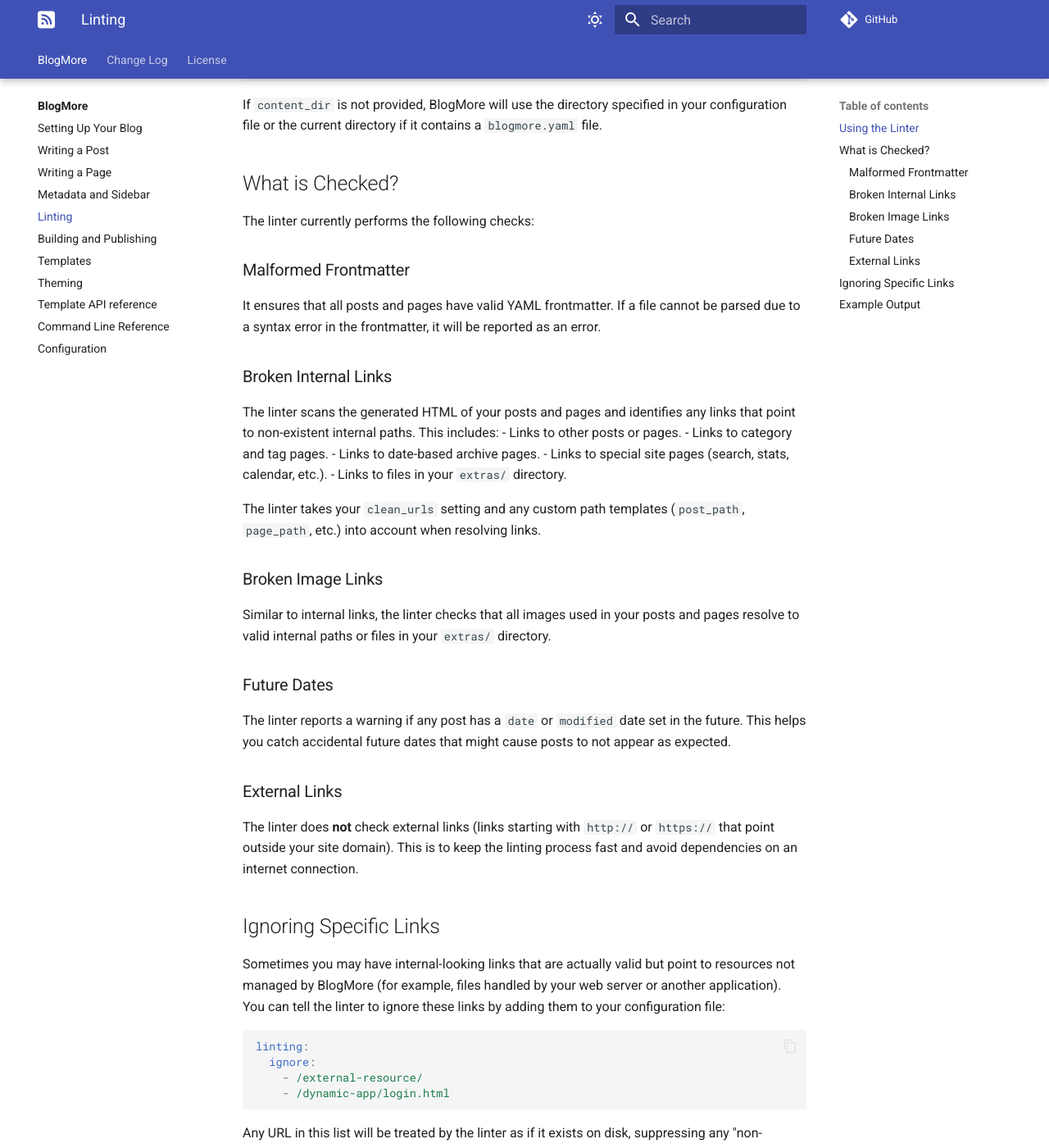
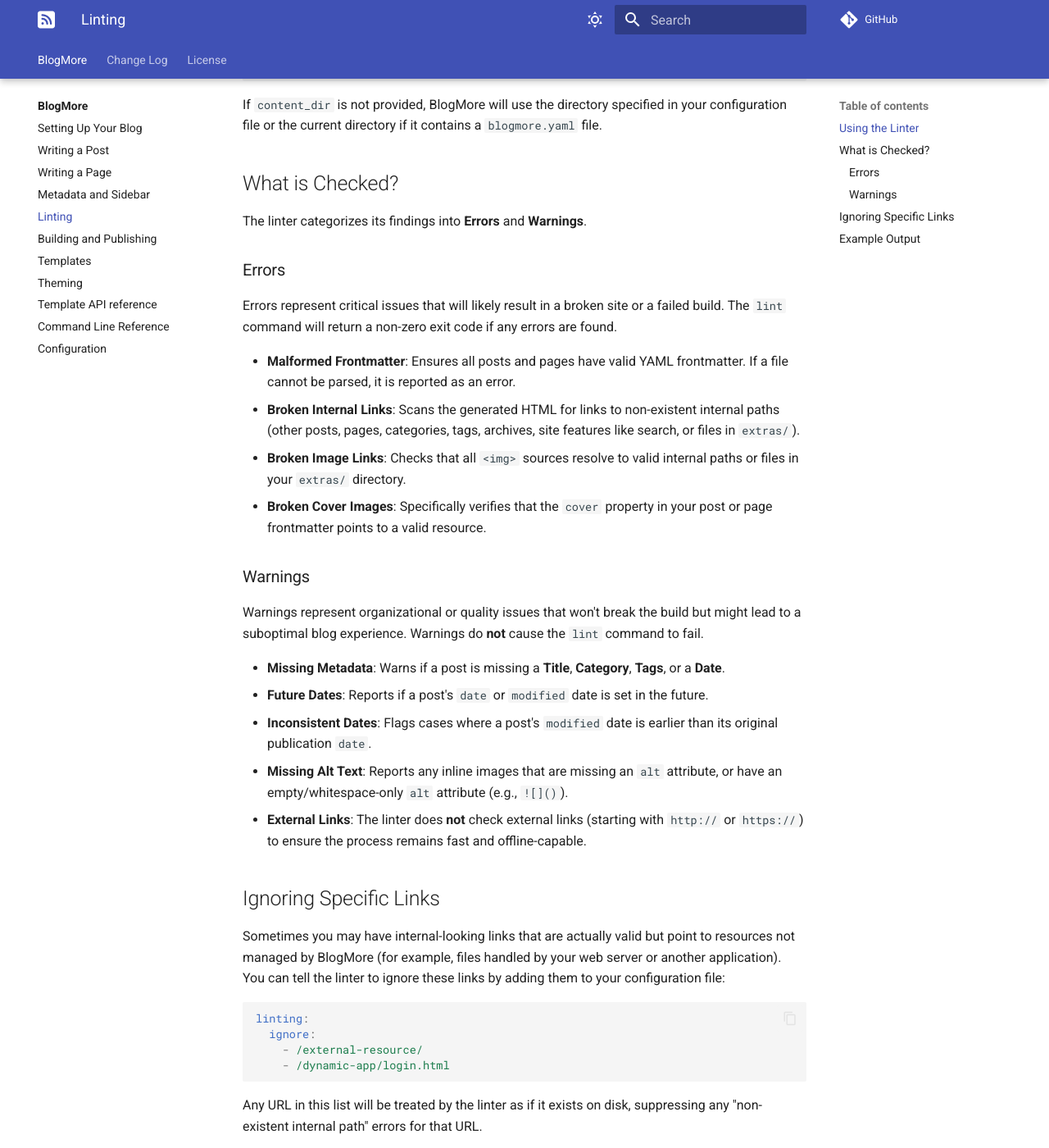
Before and after one commit to davep/blogmore, an MkDocs documentation site: the page built from docs/linting.md, in a window 1280 px wide and 1400 px high, scrolled down 476 px. Shown: the whole window at 82% size. Built offline with MkDocs 1.6.1 and Material for MkDocs 9.7.7, drawn with Linux system fonts in a browser that asks for light colours; comment, search, counter and statistics services are not loaded; some of the changed text lies outside the part shown.

Commit message:
Update the linting docs to reflect the latest changes

````diff
--- a/docs/linting.md
+++ b/docs/linting.md
@@ -20,29 +20,26 @@ If `content_dir` is not provided, BlogMore will use the directory specified in y
 
 ## What is Checked?
 
-The linter currently performs the following checks:
+The linter categorizes its findings into **Errors** and **Warnings**.
 
-### Malformed Frontmatter
-It ensures that all posts and pages have valid YAML frontmatter. If a file cannot be parsed due to a syntax error in the frontmatter, it will be reported as an error.
+### Errors
 
-### Broken Internal Links
-The linter scans the generated HTML of your posts and pages and identifies any links that point to non-existent internal paths. This includes:
-- Links to other posts or pages.
-- Links to category and tag pages.
-- Links to date-based archive pages.
-- Links to special site pages (search, stats, calendar, etc.).
-- Links to files in your `extras/` directory.
+Errors represent critical issues that will likely result in a broken site or a failed build. The `lint` command will return a non-zero exit code if any errors are found.
 
-The linter takes your `clean_urls` setting and any custom path templates (`post_path`, `page_path`, etc.) into account when resolving links.
+*   **Malformed Frontmatter**: Ensures all posts and pages have valid YAML frontmatter. If a file cannot be parsed, it is reported as an error.
+*   **Broken Internal Links**: Scans the generated HTML for links to non-existent internal paths (other posts, pages, categories, tags, archives, site features like search, or files in `extras/`).
+*   **Broken Image Links**: Checks that all `<img>` sources resolve to valid internal paths or files in your `extras/` directory.
+*   **Broken Cover Images**: Specifically verifies that the `cover` property in your post or page frontmatter points to a valid resource.
 
-### Broken Image Links
-Similar to internal links, the linter checks that all images used in your posts and pages resolve to valid internal paths or files in your `extras/` directory.
+### Warnings
 
-### Future Dates
-The linter reports a warning if any post has a `date` or `modified` date set in the future. This helps you catch accidental future dates that might cause posts to not appear as expected.
+Warnings represent organizational or quality issues that won't break the build but might lead to a suboptimal blog experience. Warnings do **not** cause the `lint` command to fail.
 
-### External Links
-The linter does **not** check external links (links starting with `http://` or `https://` that point outside your site domain). This is to keep the linting process fast and avoid dependencies on an internet connection.
+*   **Missing Metadata**: Warns if a post is missing a **Title**, **Category**, **Tags**, or a **Date**.
+*   **Future Dates**: Reports if a post's `date` or `modified` date is set in the future.
+*   **Inconsistent Dates**: Flags cases where a post's `modified` date is earlier than its original publication `date`.
+*   **Missing Alt Text**: Reports any inline images that are missing an `alt` attribute, or have an empty/whitespace-only `alt` attribute (e.g., `![]()`).
+*   **External Links**: The linter does **not** check external links (starting with `http://` or `https://`) to ensure the process remains fast and offline-capable.
 
 ## Ignoring Specific Links
 
@@ -59,13 +56,16 @@ Any URL in this list will be treated by the linter as if it exists on disk, supp
 
 ## Example Output
 
-When errors are found, the linter will report them with the file path and line content (if applicable):
+When issues are found, the linter will report them with the file path (relative to your content directory):
 
 ```text
 Linting site in ./content...
-ERROR: ./content/posts/my-post.md: Link points to non-existent internal path: /non-existent-page.html (resolved to /non-existent-page.html)
-WARNING: ./content/posts/future-post.md: Post date is in the future: 2026-12-25 00:00:00
-Linting complete: 1 error(s), 1 warning(s).
+ERROR: posts/my-post.md: Link points to non-existent internal path: /non-existent-page.html (resolved to /non-existent-page.html)
+ERROR: posts/welcome.md: Cover image points to non-existent internal path: /images/missing.png (resolved to /images/missing.png)
+WARNING: posts/future-post.md: Post date is in the future: 2026-12-25 00:00:00
+WARNING: posts/draft-post.md: Post has no category
+WARNING: posts/image-post.md: Image is missing alt text: /attachments/logo.png
+Linting complete: 2 error(s), 3 warning(s).
 ```
 
 The `lint` command will exit with a non-zero status code if any errors are found, making it suitable for use in CI/CD pipelines.
````
